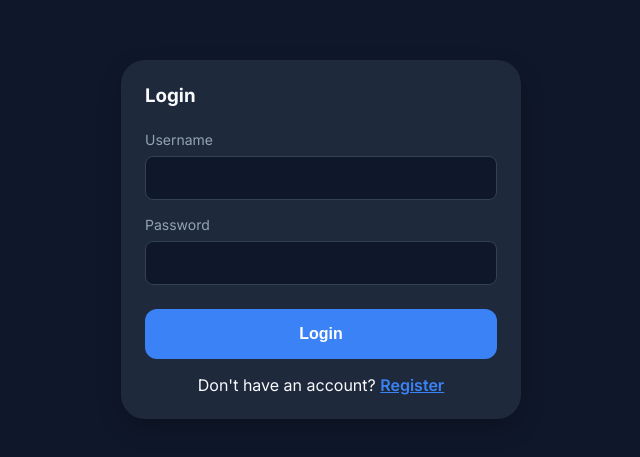
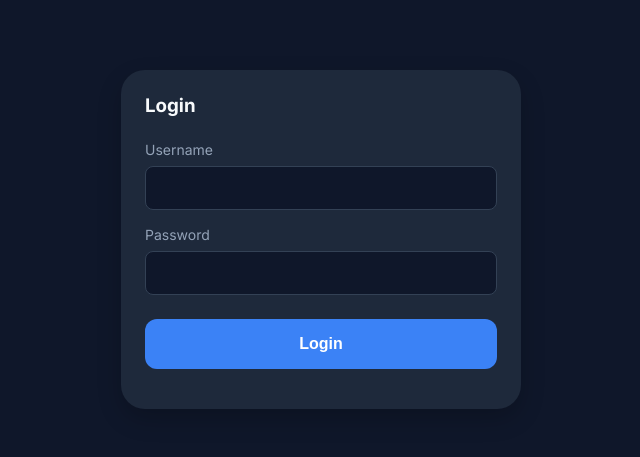
Before and after one commit to dmdipanshu/vvvvv, a website: page index.html in a window 1280 px wide. Shown: the part 161-618 px from the top of the page, without its empty margins (319-959 px from the left). Drawn offline with nearby package versions, Linux system fonts and the light colour scheme.

```diff
--- a/index.html
+++ b/index.html
@@ -14,7 +14,7 @@
     <script src="https://cdnjs.cloudflare.com/ajax/libs/jspdf-autotable/3.5.29/jspdf.plugin.autotable.min.js"></script>
     <script src="https://cdnjs.cloudflare.com/ajax/libs/xlsx/0.18.5/xlsx.full.min.js"></script>
     <script src="https://cdn.jsdelivr.net/npm/chart.js"></script>
-    <link rel="icon" type="image/png" href="https://s6.imgcdn.dev/YTTHSD.th.png">
+    <link rel="icon" type="image/png" href="https://raw.githubusercontent.com/dmdipanshu/vvvvv/3157c5fac2907e800f5bc23be4843864e53dff03/1767530293761.jpg">
 </head>
 
 <body>
@@ -37,8 +37,8 @@
                     <button class="btn" id="auth-submit-btn">Login</button>
                 </form>
                 <p style="text-align: center; margin-top: 16px;">
-                    <span id="auth-switch-text">Don't have an account?</span>
-                    <a href="#" id="auth-switch-btn" style="color: var(--primary-color); font-weight: 600;">Register</a>
+                    <span id="auth-switch-text"></span>
+                    <a href="#" id="auth-switch-btn" style="color: var(--primary-color); font-weight: 600;"></a>
                 </p>
             </div>
         </div>
@@ -52,7 +52,7 @@
         <div id="view-home" class="view-section active">
             <header class="home-header">
                 <div class="business-selector" id="business-selector-btn">
-                    <img src="https://s6.imgcdn.dev/YTTHSD.th.png" alt="Logo"
+                    <img src="https://raw.githubusercontent.com/dmdipanshu/vvvvv/3157c5fac2907e800f5bc23be4843864e53dff03/1767530293761.jpg" alt="Logo"
                         style="height: 40px; margin-right: 12px; border-radius: 50%;">
                     <div class="business-icon" style="display: none;"><i class="fa-regular fa-building"></i></div>
                     <div class="business-info">
@@ -372,4 +372,5 @@
     <script src="script.js"></script>
 </body>
 
+
 </html>
```
